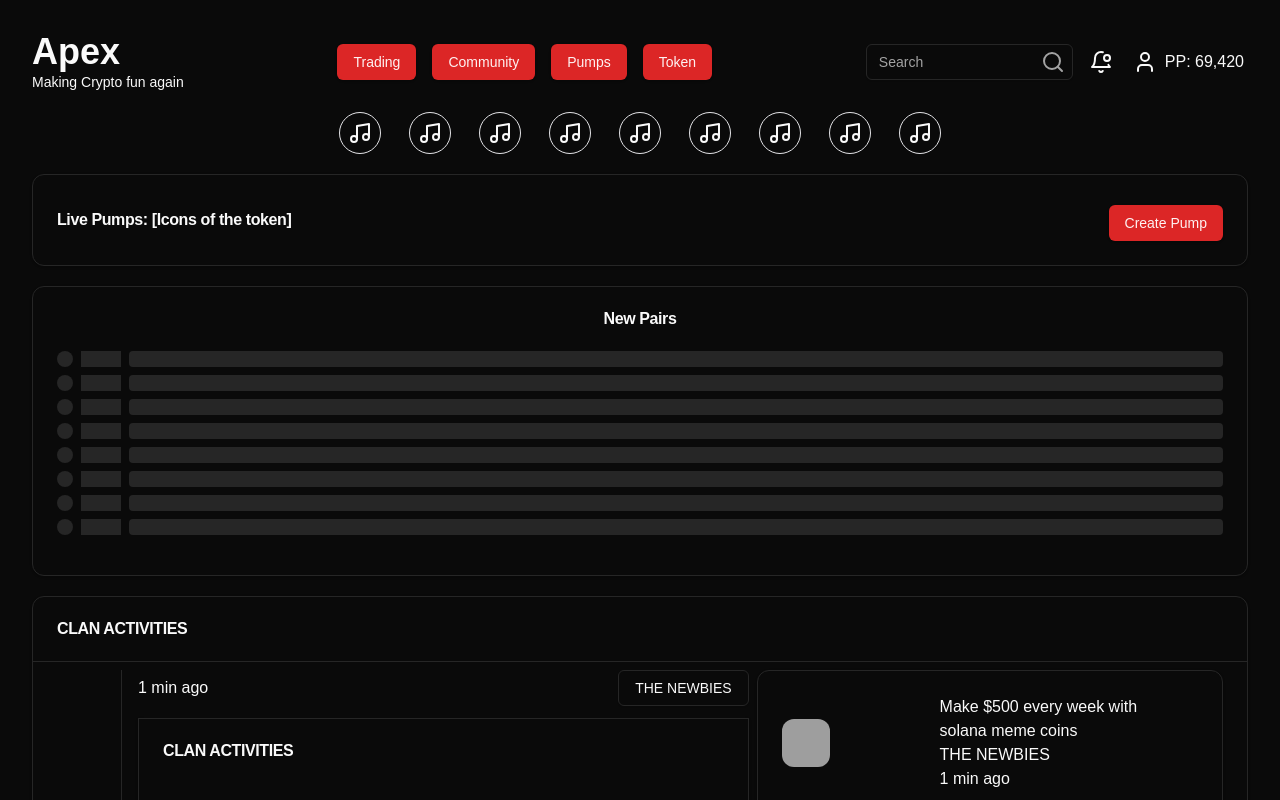
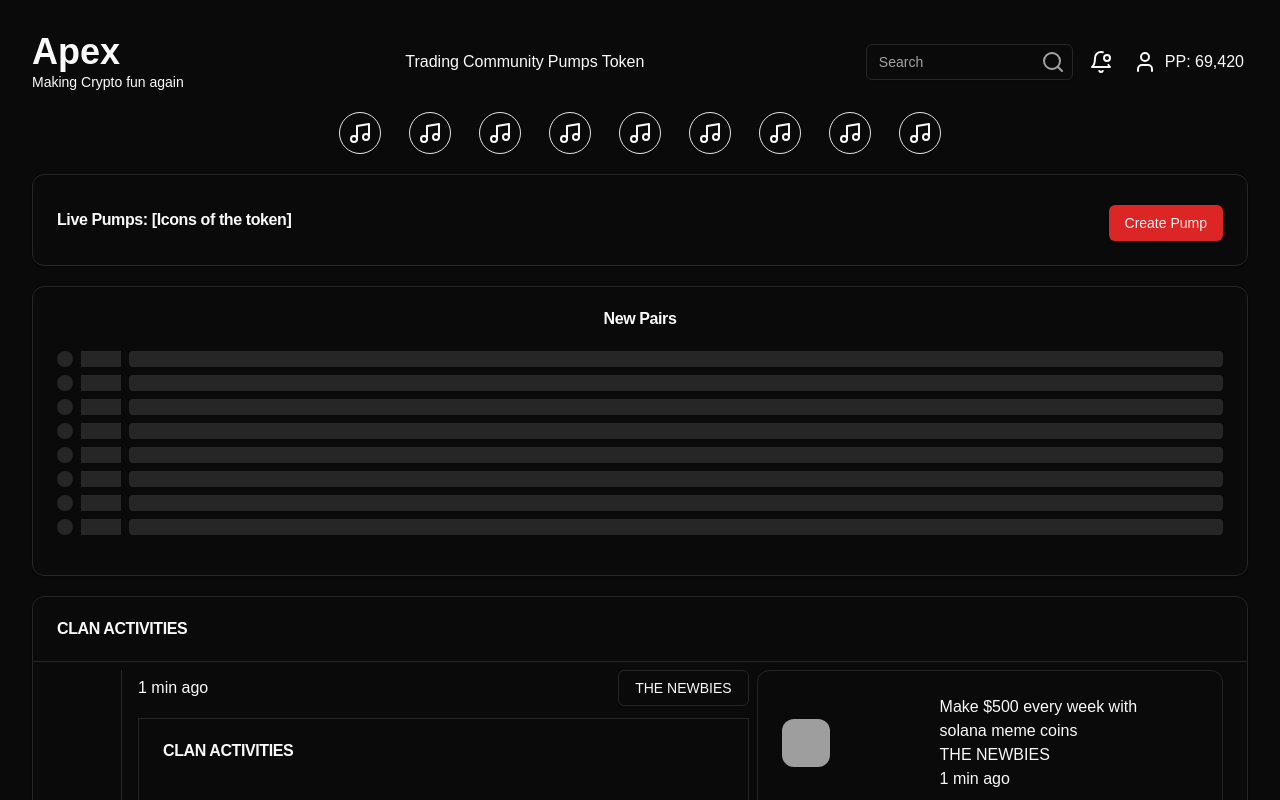
Before and after one commit to ibrahimAlphaSquad/apex-shadcn-ui, a Next.js app: page / in a window 1280 px wide. Shown: the top 800 px of the page. Built offline with nearby package versions, Linux system fonts and the light colour scheme; grey boxes are pictures that could not be loaded.

Commit message:
Navigation menu added

```diff
--- a/package.json
+++ b/package.json
@@ -11,6 +11,7 @@
   "dependencies": {
     "@radix-ui/react-avatar": "^1.1.0",
     "@radix-ui/react-icons": "^1.3.0",
+    "@radix-ui/react-navigation-menu": "^1.2.0",
     "@radix-ui/react-scroll-area": "^1.1.0",
     "@radix-ui/react-separator": "^1.1.0",
     "@radix-ui/react-slot": "^1.1.0",
--- a/src/components/header.jsx
+++ b/src/components/header.jsx
@@ -1,8 +1,11 @@
 import React from "react";
-import { Button } from "./ui/button";
 import { Input } from "./ui/input";
 import { BellDot, SearchIcon, UserIcon } from "lucide-react";
-// import { Card, CardDescription, CardHeader, CardTitle } from "./ui/card";
+import {
+  NavigationMenu,
+  NavigationMenuItem,
+  NavigationMenuList
+} from "@/components/ui/navigation-menu";
 
 function Header() {
   return (
@@ -12,10 +15,14 @@ function Header() {
         <p className="text-sm">Making Crypto fun again</p>
       </div>
       <div className="flex justify-center items-center space-x-4">
-        <Button>Trading</Button>
-        <Button>Community</Button>
-        <Button>Pumps</Button>
-        <Button>Token</Button>
+        <NavigationMenu>
+          <NavigationMenuList>
+            <NavigationMenuItem>Trading</NavigationMenuItem>
+            <NavigationMenuItem>Community</NavigationMenuItem>
+            <NavigationMenuItem>Pumps</NavigationMenuItem>
+            <NavigationMenuItem>Token</NavigationMenuItem>
+          </NavigationMenuList>
+        </NavigationMenu>
       </div>
       <div className="flex justify-center items-center space-x-4">
         <div className="relative">
@@ -27,14 +34,6 @@ function Header() {
           <UserIcon className="h-6 w-6" />
           <p>PP: 69,420</p>
         </div>
-        {/* <Card>
-          <CardHeader className="flex flex-row items-center justify-between">
-            <CardTitle>
-              <UserIcon className="h-6 w-6" />
-            </CardTitle>
-            <CardDescription>PP: 69,420</CardDescription>
-          </CardHeader>
-        </Card> */}
       </div>
     </header>
   );
--- /dev/null
+++ b/src/components/ui/navigation-menu.jsx
@@ -0,0 +1,104 @@
+import * as React from "react"
+import { ChevronDownIcon } from "@radix-ui/react-icons"
+import * as NavigationMenuPrimitive from "@radix-ui/react-navigation-menu"
+import { cva } from "class-variance-authority"
+
+import { cn } from "@/lib/utils"
+
+const NavigationMenu = React.forwardRef(({ className, children, ...props }, ref) => (
+  <NavigationMenuPrimitive.Root
+    ref={ref}
+    className={cn(
+      "relative z-10 flex max-w-max flex-1 items-center justify-center",
+      className
+    )}
+    {...props}>
+    {children}
+    <NavigationMenuViewport />
+  </NavigationMenuPrimitive.Root>
+))
+NavigationMenu.displayName = NavigationMenuPrimitive.Root.displayName
+
+const NavigationMenuList = React.forwardRef(({ className, ...props }, ref) => (
+  <NavigationMenuPrimitive.List
+    ref={ref}
+    className={cn(
+      "group flex flex-1 list-none items-center justify-center space-x-1",
+      className
+    )}
+    {...props} />
+))
+NavigationMenuList.displayName = NavigationMenuPrimitive.List.displayName
+
+const NavigationMenuItem = NavigationMenuPrimitive.Item
+
+const navigationMenuTriggerStyle = cva(
+  "group inline-flex h-9 w-max items-center justify-center rounded-md bg-background px-4 py-2 text-sm font-medium transition-colors hover:bg-accent hover:text-accent-foreground focus:bg-accent focus:text-accent-foreground focus:outline-none disabled:pointer-events-none disabled:opacity-50 data-[active]:bg-accent/50 data-[state=open]:bg-accent/50"
+)
+
+const NavigationMenuTrigger = React.forwardRef(({ className, children, ...props }, ref) => (
+  <NavigationMenuPrimitive.Trigger
+    ref={ref}
+    className={cn(navigationMenuTriggerStyle(), "group", className)}
+    {...props}>
+    {children}{" "}
+    <ChevronDownIcon
+      className="relative top-[1px] ml-1 h-3 w-3 transition duration-300 group-data-[state=open]:rotate-180"
+      aria-hidden="true" />
+  </NavigationMenuPrimitive.Trigger>
+))
+NavigationMenuTrigger.displayName = NavigationMenuPrimitive.Trigger.displayName
+
+const NavigationMenuContent = React.forwardRef(({ className, ...props }, ref) => (
+  <NavigationMenuPrimitive.Content
+    ref={ref}
+    className={cn(
+      "left-0 top-0 w-full data-[motion^=from-]:animate-in data-[motion^=to-]:animate-out data-[motion^=from-]:fade-in data-[motion^=to-]:fade-out data-[motion=from-end]:slide-in-from-right-52 data-[motion=from-start]:slide-in-from-left-52 data-[motion=to-end]:slide-out-to-right-52 data-[motion=to-start]:slide-out-to-left-52 md:absolute md:w-auto ",
+      className
+    )}
+    {...props} />
+))
+NavigationMenuContent.displayName = NavigationMenuPrimitive.Content.displayName
+
+const NavigationMenuLink = NavigationMenuPrimitive.Link
+
+const NavigationMenuViewport = React.forwardRef(({ className, ...props }, ref) => (
+  <div className={cn("absolute left-0 top-full flex justify-center")}>
+    <NavigationMenuPrimitive.Viewport
+      className={cn(
+        "origin-top-center relative mt-1.5 h-[var(--radix-navigation-menu-viewport-height)] w-full overflow-hidden rounded-md border bg-popover text-popover-foreground shadow data-[state=open]:animate-in data-[state=closed]:animate-out data-[state=closed]:zoom-out-95 data-[state=open]:zoom-in-90 md:w-[var(--radix-navigation-menu-viewport-width)]",
+        className
+      )}
+      ref={ref}
+      {...props} />
+  </div>
+))
+NavigationMenuViewport.displayName =
+  NavigationMenuPrimitive.Viewport.displayName
+
+const NavigationMenuIndicator = React.forwardRef(({ className, ...props }, ref) => (
+  <NavigationMenuPrimitive.Indicator
+    ref={ref}
+    className={cn(
+      "top-full z-[1] flex h-1.5 items-end justify-center overflow-hidden data-[state=visible]:animate-in data-[state=hidden]:animate-out data-[state=hidden]:fade-out data-[state=visible]:fade-in",
+      className
+    )}
+    {...props}>
+    <div
+      className="relative top-[60%] h-2 w-2 rotate-45 rounded-tl-sm bg-border shadow-md" />
+  </NavigationMenuPrimitive.Indicator>
+))
+NavigationMenuIndicator.displayName =
+  NavigationMenuPrimitive.Indicator.displayName
+
+export {
+  navigationMenuTriggerStyle,
+  NavigationMenu,
+  NavigationMenuList,
+  NavigationMenuItem,
+  NavigationMenuContent,
+  NavigationMenuTrigger,
+  NavigationMenuLink,
+  NavigationMenuIndicator,
+  NavigationMenuViewport,
+}
```
Also changed, not shown: 1 other file (tests, documents, lock files or other folders).
